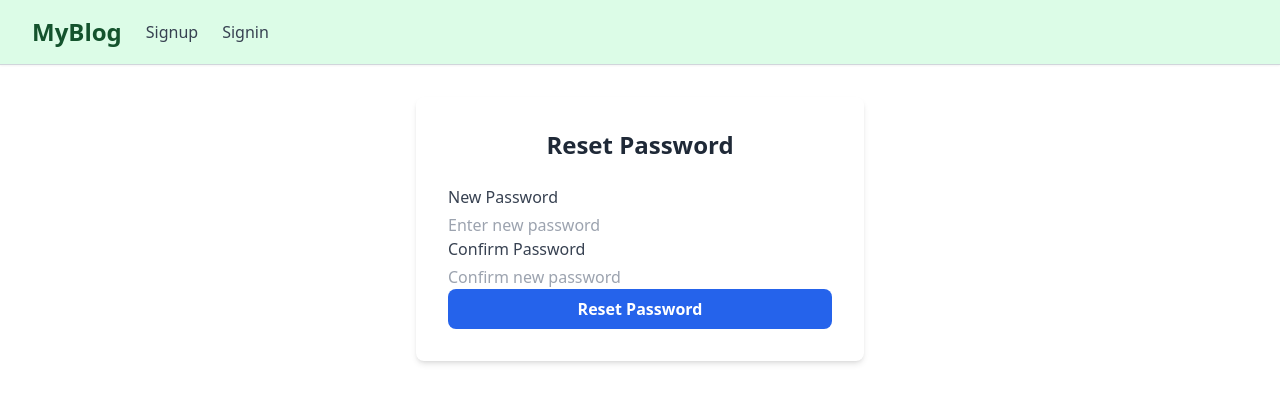
After one commit to 0abhishek-verma/blogwebsite, a Django app: page /reset-password/ in a window 1280 px wide. The commit adds this page. Shown: the top 403 px of the page. Run offline with Django 5.2, Linux system fonts and the light colour scheme; data comes from the database, SQL or seed files in the repository; both versions use the stored data as it was after the commit; parts of the project's set-up code (start-up, migrations or seed data) failed here and were passed over; some libraries are stand-ins or nearby versions.

Commit message:
updated login/signup

```diff
--- a/Blog/BlogApp/admin.py
+++ b/Blog/BlogApp/admin.py
@@ -2,3 +2,4 @@ from django.contrib import admin
 from .models import *
 # Register your models here.
 admin.site.register(Blog)
+admin.site.register(Forget_Password)
--- a/Blog/BlogApp/forms.py
+++ b/Blog/BlogApp/forms.py
@@ -26,3 +26,35 @@ class BlogForm(forms.ModelForm):
             'image': forms.ClearableFileInput(attrs={'class':'imageclass'})
 
         }
+
+class ForgetPasswordForm(forms.Form):
+    username = forms.EmailField(
+        widget=forms.EmailInput(attrs={'class': 'emailclass', 'placeholder': 'Enter your email'}),
+        label='Email'
+    )
+    otp = forms.CharField(
+        max_length=6,
+        required=False,  # initially not required
+        widget=forms.TextInput(attrs={'class': 'otpclass', 'placeholder': 'Enter OTP'}),
+        label='OTP'
+    )
+
+class ResetPasswordForm(forms.Form):
+    new_password = forms.CharField(
+        widget=forms.PasswordInput(attrs={'class': 'passwordclass', 'placeholder': 'Enter new password'}),
+        label='New Password'
+    )
+    confirm_password = forms.CharField(
+        widget=forms.PasswordInput(attrs={'class': 'passwordclass', 'placeholder': 'Confirm new password'}),
+        label='Confirm Password'
+    )
+
+    def clean(self):
+        cleaned_data = super().clean()
+        new_password = cleaned_data.get("new_password")
+        confirm_password = cleaned_data.get("confirm_password")
+
+        if new_password and confirm_password and new_password != confirm_password:
+            raise forms.ValidationError("Passwords do not match.")
+
+        return cleaned_data
--- a/Blog/BlogApp/templates/blogapp/base.html
+++ b/Blog/BlogApp/templates/blogapp/base.html
@@ -13,6 +13,40 @@
     <div class="flex justify-between h-16 items-center">
       <div class="flex items-center space-x-6">
         <a href="/" class="text-2xl font-extrabold text-green-900">MyBlog</a>
+
+        <!-- base.html -->
+
+  <style>
+    .messages {
+      list-style: none;
+      padding: 0;
+    }
+    .messages li {
+      padding: 10px;
+      margin-bottom: 10px;
+      border-radius: 4px;
+    }
+    .success {
+      background-color: #d4edda;
+      color: #155724;
+    }
+    .error {
+      background-color: #f8d7da;
+      color: #721c24;
+    }
+  </style>
+
+  {% if messages %}
+    <ul class="messages">
+      {% for message in messages %}
+        <li class="{{ message.tags }}">{{ message }}</li>
+      {% endfor %}
+    </ul>
+  {% endif %}
+
+
+
+
 
         {% if user.is_authenticated %}
           <a href="{% url 'create_blog' %}" class="text-gray-700 hover:text-purple-600 transition font-medium">Create Blog</a>
--- /dev/null
+++ b/Blog/BlogApp/templates/blogapp/reset_password.html
@@ -0,0 +1,29 @@
+{% extends "blogapp/base.html" %}
+{% block title %}Reset Password{% endblock title %}
+
+{% block content %}
+
+<form action="#" method='post'>
+    {% csrf_token %}
+    <div class="max-w-md mx-auto bg-white p-8 rounded-lg shadow-md">
+        <h2 class="text-2xl font-bold text-center text-gray-800 mb-6">Reset Password</h2>
+
+          {% for i in reset_form %}
+        <div>
+          <label for="{{ field.id_for_label }}" class="block text-gray-700 font-medium mb-1">
+            {{ i.label }}
+          </label>
+          {{ i }}
+          {% if i.errors %}
+            <p class="text-red-500 text-sm mt-1">{{i.errors|striptags }}</p>
+          {% endif %}
+        </div>
+      {% endfor %}
+
+        <button type="submit" class="w-full bg-blue-600 hover:bg-blue-700 text-white font-semibold py-2 px-4 rounded-lg transition duration-300">
+            Reset Password
+        </button>
+    </div>
+</form>
+
+{% endblock content %}
--- a/Blog/BlogApp/templates/blogapp/user_login.html
+++ b/Blog/BlogApp/templates/blogapp/user_login.html
@@ -32,7 +32,7 @@
     </div>
 
     <div class="text-center text-sm text-gray-600 mt-2">
-      <a href="#" class="text-purple-600 hover:underline font-medium">Forgot password?</a>
+      <a href="{% url 'forget_password'%}" class="text-purple-600 hover:underline font-medium">Forgot password?</a>
     </div>
   </div>
 </div>
--- a/Blog/BlogApp/templates/blogapp/view_blogs.html
+++ b/Blog/BlogApp/templates/blogapp/view_blogs.html
@@ -28,6 +28,7 @@
           </a>
 
           <!-- Right: Update/Delete -->
+           {% if i.user == request.user %}
            <div class="flex space-x-2">
              <a href="{% url 'update_blog' i.id %}" class="bg-green-400 hover:bg-yellow-500 text-white px-3 py-1 rounded text-xs">
                Update
@@ -36,6 +37,7 @@
                 Delete
               </a>
             </div>
+            {% endif %}
         </div>
       </div>
     </div>
--- a/Blog/BlogApp/urls.py
+++ b/Blog/BlogApp/urls.py
@@ -8,5 +8,7 @@ urlpatterns = [
     path('delete/<int:id>/',delete_blog, name='delete_blog'),
     path('signup/', user_signup, name='user_signup'),
     path('login/', user_login, name='user_login'),
+    path('forget-password/', forget_password, name='forget_password'),
+    path('reset-password/', reset_password, name='reset_password'),
     path('logout/', user_logout, name='user_logout'),
 ]
--- a/Blog/BlogApp/views.py
+++ b/Blog/BlogApp/views.py
@@ -3,9 +3,11 @@ from django.contrib.auth.models import User
 from django.contrib.auth import authenticate,login,logout
 from django.contrib.auth.decorators import login_required
 from django.contrib import messages
-
+import random
 from .models import *
 from .forms import *
+from django.core.mail import send_mail
+from django.conf import settings
 
 # Create your views here.
 def index(request):
@@ -64,7 +66,7 @@ def create_blog(request):
             blog= blog_form.save(commit=False)  # Don't save to the database yet
             blog.user = request.user
             blog.save()
-            # messages.add_message(request, messages.SUCCESS, 'Blog created successfully')
+            messages.add_message(request, messages.SUCCESS, 'Blog created successfully')
             return redirect('/blogs/')
         messages.add_message(request, messages.ERROR, 'ERROR creating blog')
         return render(request, 'blogapp/create_blog.html', {'blog_form': blog_form})
@@ -72,8 +74,8 @@ def create_blog(request):
 
 @login_required
 def view_blogs(request):
-        blogs= Blog.objects.filter(user=request.user)
-        # blogs = Blog.objects.all()
+        # blogs= Blog.objects.filter(user=request.user)
+        blogs = Blog.objects.all()
         return render(request, 'blogapp/view_blogs.html', {'blogs': blogs})
 
 
@@ -83,9 +85,9 @@ def update_blog(request, id):
     if not blog:
         # messages.add_message(request, messages.ERROR, 'Blog not found')
         return render(request, 'blogapp/view_blogs.html', {'blogs': Blog.objects.all()})
-    if blog.user != request.user:
-        # messages.add_message(request, messages.ERROR, 'You do not have permission to update this blog')
-        return redirect('/blogs/')
+    # if blog.user != request.user:
+    #     # messages.add_message(request, messages.ERROR, 'You do not have permission to update this blog')
+    #     return redirect('/blogs/')
     if request.method == 'GET':
         blog_form = BlogForm(instance=blog)
         # messages.add_message(request, messages.INFO, 'UPDATE YOUR BLOG')
@@ -101,13 +103,85 @@ def update_blog(request, id):
 
 @login_required
 def delete_blog(request, id):
+
     blog = Blog.objects.filter(id=id).first()
-    if blog.user != request.user:
-        print("User does not match")
-        # messages.add_message(request, messages.ERROR, 'Blog not found')
-        return redirect('/blogs/')
+    # if blog.user != request.user:
+    #     print("User does not match")
+    #     # messages.add_message(request, messages.ERROR, 'Blog not found')
+    #     return redirect('/blogs/')
     if request.method == 'GET':
         blog.delete()
         # messages.add_message(request, messages.success, 'Blog deleted successfully')
         return redirect('/blogs/')
     return render(request, 'blogapp/view_blogs.html', {'blog': blog})
+
+
+
+
+def forget_password(request):
+    if request.method == 'POST':
+        print(request.POST,'DJHFSDJ')
+        form = ForgetPasswordForm(request.POST)
+        if form.is_valid():
+            username = form.cleaned_data.get('username')
+            user = User.objects.filter(username=username).first()
+            username =user.username
+            if 'otp' in request.POST:
+                # Step 2: OTP entered
+                otp_entered = form.cleaned_data.get('otp')
+                stored_otp = Forget_Password.objects.filter(user=user).last().otp
+                if otp_entered == stored_otp:
+                    # Successful OTP verification — you can now redirect or allow password reset
+                    return redirect('/reset-password/?username='+username)
+                else:
+                    form.add_error('otp', 'Invalid OTP')
+                    return render(request, 'blogapp/forgetpassword.html', {'form': form, 'otp_sent': True})
+            else:
+                # Step 1: Email entered
+                if user:
+
+                    otp = random.randint(100000, 999999)  # Generate a random 6-digit OTP
+                    forget_password_instance, _ = Forget_Password.objects.get_or_create(user=user)
+                    forget_password_instance.otp = otp
+                    forget_password_instance.save()
+                    send_mail(
+                        'Your OTP for Password Reset',
+                        f'Your OTP is: {otp}',
+                        settings.EMAIL_HOST_USER,
+                        [username],
+                        fail_silently=False,
+                    )
+                    # Now show OTP field
+                    form = ForgetPasswordForm(initial={'username': username})
+                    return render(request, 'blogapp/forgetpassword.html', {'form': form, 'otp_sent': True})
+                else:
+                    form.add_error('username', 'Email not registered')
+        return render(request, 'blogapp/forgetpassword.html', {'form': form})
+    else:
+        form = ForgetPasswordForm()
+        return render(request, 'blogapp/forgetpassword.html', {'form': form})
+
+
+def reset_password(request):
+    username= request.GET.get('username')
+    user = User.objects.filter(username=username).first()
+
+    if request.method == 'GET':
+        reset_form = ResetPasswordForm()
+        # messages.add_message(request, messages.INFO, 'RESET YOUR PASSWORD')
+        return render(request, 'blogapp/reset_password.html',{ 'reset_form': reset_form })
+    if request.method == 'POST':
+        reset_form = ResetPasswordForm(request.POST)
+        new_password = request.POST.get('new_password')
+        confirm_password = request.POST.get('confirm_password')
+        if new_password == confirm_password:
+            user.set_password(new_password)
+            user.save()
+            # messages.add_message(request, messages.SUCCESS, 'Password reset successfully')
+            return redirect('/login/')
+        else:
+            # messages.add_message(request, messages.ERROR, 'Passwords do not match')
+
+            return render(request, 'blogapp/reset_password.html',{'reset_form':reset_form})  # Create this template for password reset form
+    return render(request, 'blogapp/reset_password.html')  # Create this template for password reset form
+dachsdhcioew
```
Also changed, not shown: Blog/Blog/settings.py (+9 -0 lines), Blog/BlogApp/models.py (+6 -7 lines), Blog/BlogApp/templates/blogapp/forgetpassword.html (added, +29 -0 lines), Blog/BlogApp/templates/blogapp/index.html (+5 -5 lines), Blog/BlogApp/migrations/0002_alter_blog_user_forget_password.py (added), Blog/db.sqlite3, Blog/media/blog_images/HTML5-Logo_PsmLbHs.jpg (added), Blog/media/blog_images/HTML5-Logo_i9K4oz6.jpg (added), Blog/media/blog_images/WhatsApp_Image_2025-03-23_at_01.22.27.jpeg (added), Blog/media/blog_images/django-logo-negative_9TZ0QcV.1d528e2cb5fb.png (added), Blog/media/blog_images/django-logo-negative_PVBzj7i.1d528e2cb5fb.png (added), Blog/media/blog_images/django-logo-negative_k2XOh5k.1d528e2cb5fb.png (added). Lines whose indentation alone changed are shown as unchanged.
